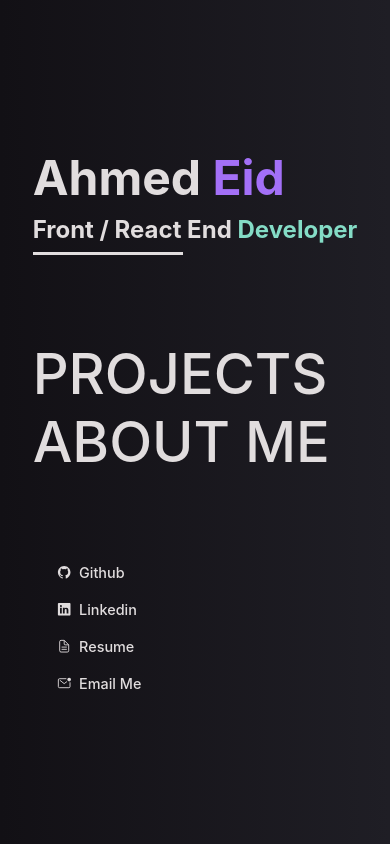
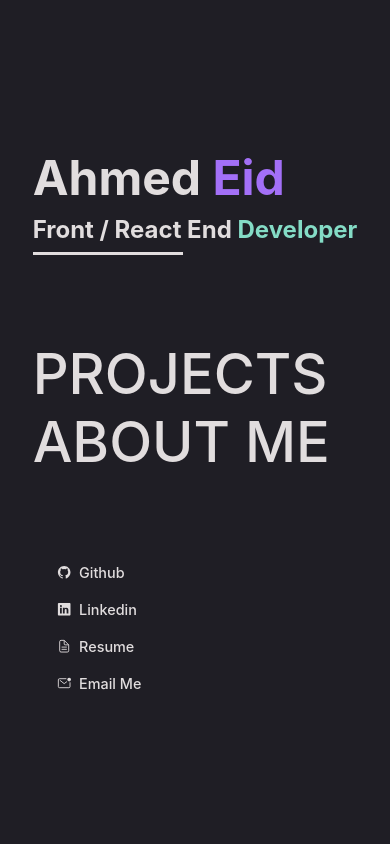
Before and after one commit to ahmed-eidd/myportfolio-next, a Next.js app: page / in a window 390 px wide. Shown: the top 844 px of the page. Built offline with nearby package versions, Linux system fonts and the light colour scheme.

Commit message:
added background color to body mobile

```diff
--- a/styles/globals.scss
+++ b/styles/globals.scss
@@ -44,6 +44,11 @@ body {
     $color-primary-darker,
     $color-primary-gray
   );
+
+  @include mobile {
+    background: $color-primary-gray;
+  }
+
   color: $color-primary-white;
   box-sizing: border-box;
   padding: 0;
```
